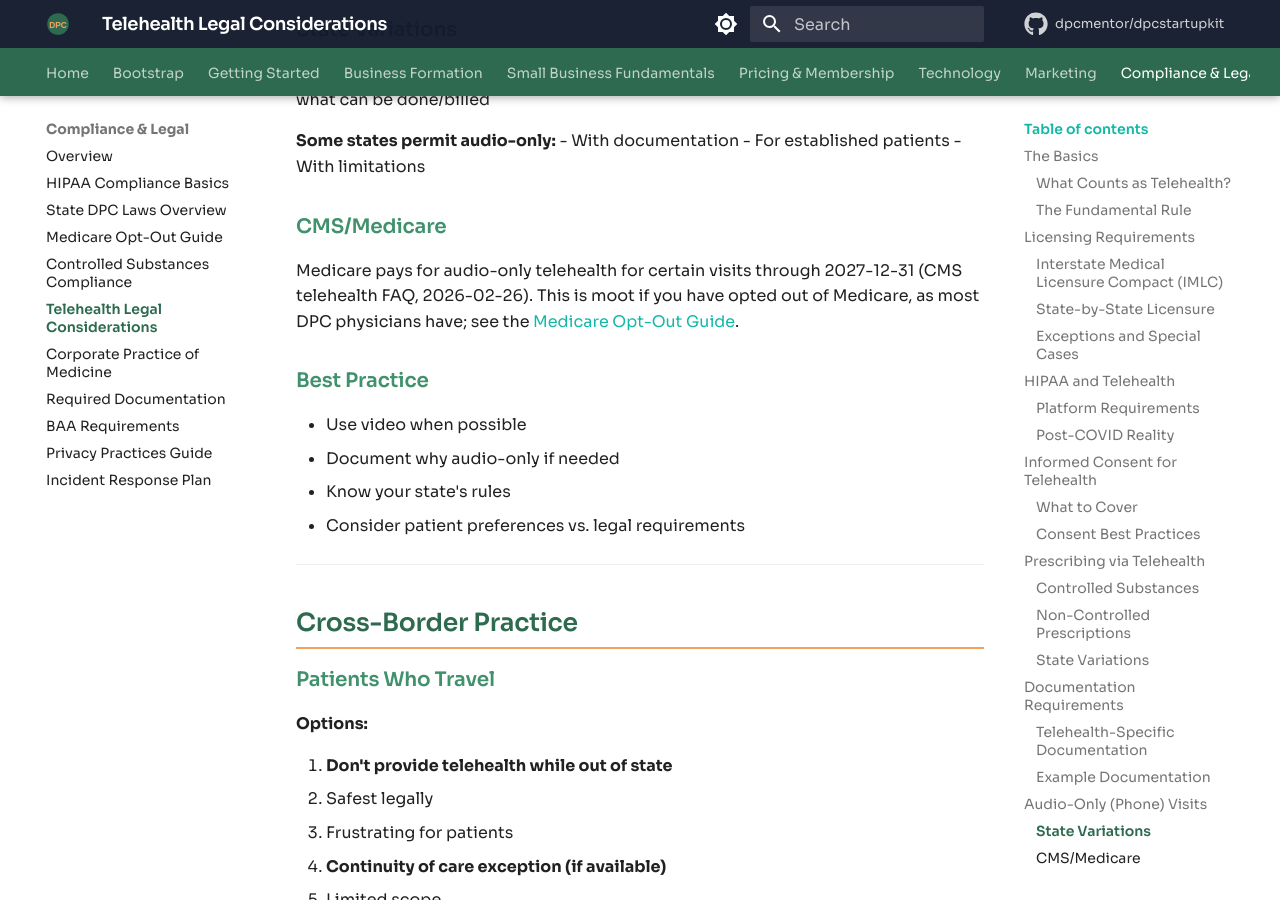
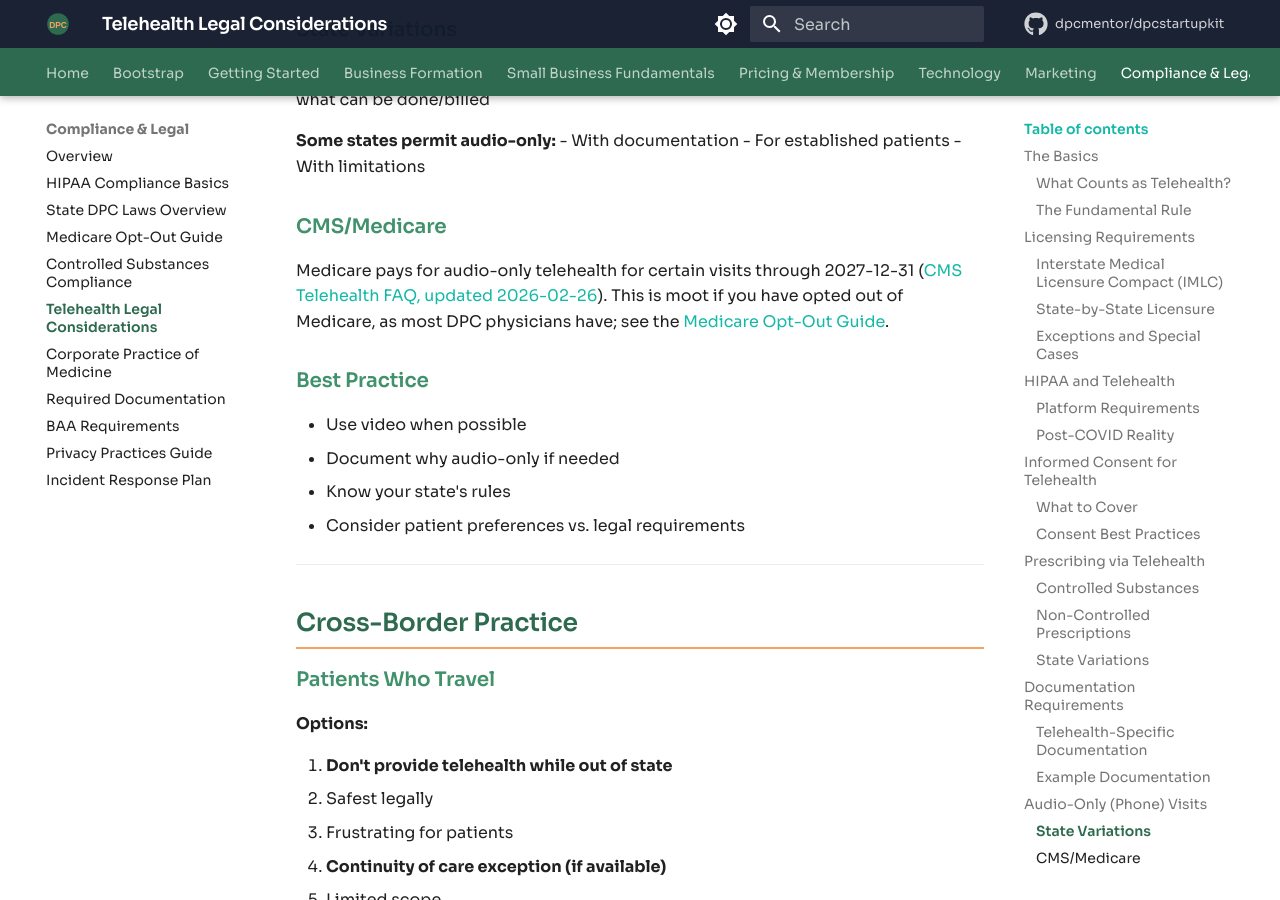
Before and after one commit to dpcmentor/dpcstartupkit, an MkDocs documentation site: the page built from docs/compliance-legal/telehealth-legal-considerations.md, in a window 1280 px wide and 900 px high, scrolled down 5607 px. Built offline with MkDocs 1.6.1 and Material for MkDocs 9.7.7, drawn with Linux system fonts in a browser that asks for light colours; comment, search, counter and statistics services are not loaded; some of the changed text lies outside the part shown.

Commit message:
docs: link the four sources previously cited in text only; CLIA and OSHA pinpoints
FSMB board-by-board telemedicine overview, HHS OCR ransomware fact sheet,
Fla. Admin. Code 64B8-10.002, CMS telehealth FAQ of 2026-02-26; CLIA
42 CFR 493.3/493.35 with the current waiver fee; OSHA poster 29 CFR 1903.2.

```diff
--- a/docs/compliance-legal/telehealth-legal-considerations.md
+++ b/docs/compliance-legal/telehealth-legal-considerations.md
@@ -232,7 +232,7 @@
 
 ### CMS/Medicare
 
-Medicare pays for audio-only telehealth for certain visits through 2027-12-31 (CMS telehealth FAQ, 2026-02-26). This is moot if you have opted out of Medicare, as most DPC physicians have; see the [Medicare Opt-Out Guide](medicare-opt-out-guide.md).
+Medicare pays for audio-only telehealth for certain visits through 2027-12-31 ([CMS Telehealth FAQ, updated 2026-02-26](https://www.cms.gov/files/document/telehealth-faq-updated-02-26-2026.pdf)). This is moot if you have opted out of Medicare, as most DPC physicians have; see the [Medicare Opt-Out Guide](medicare-opt-out-guide.md).
 
 ### Best Practice
 
```
Also changed, not shown: other parts of docs/compliance-legal/telehealth-legal-considerations.md (+1 -1 lines), docs/compliance-legal/incident-response-plan.md (+1 -1 lines), docs/compliance-legal/required-documentation.md (+3 -3 lines).
